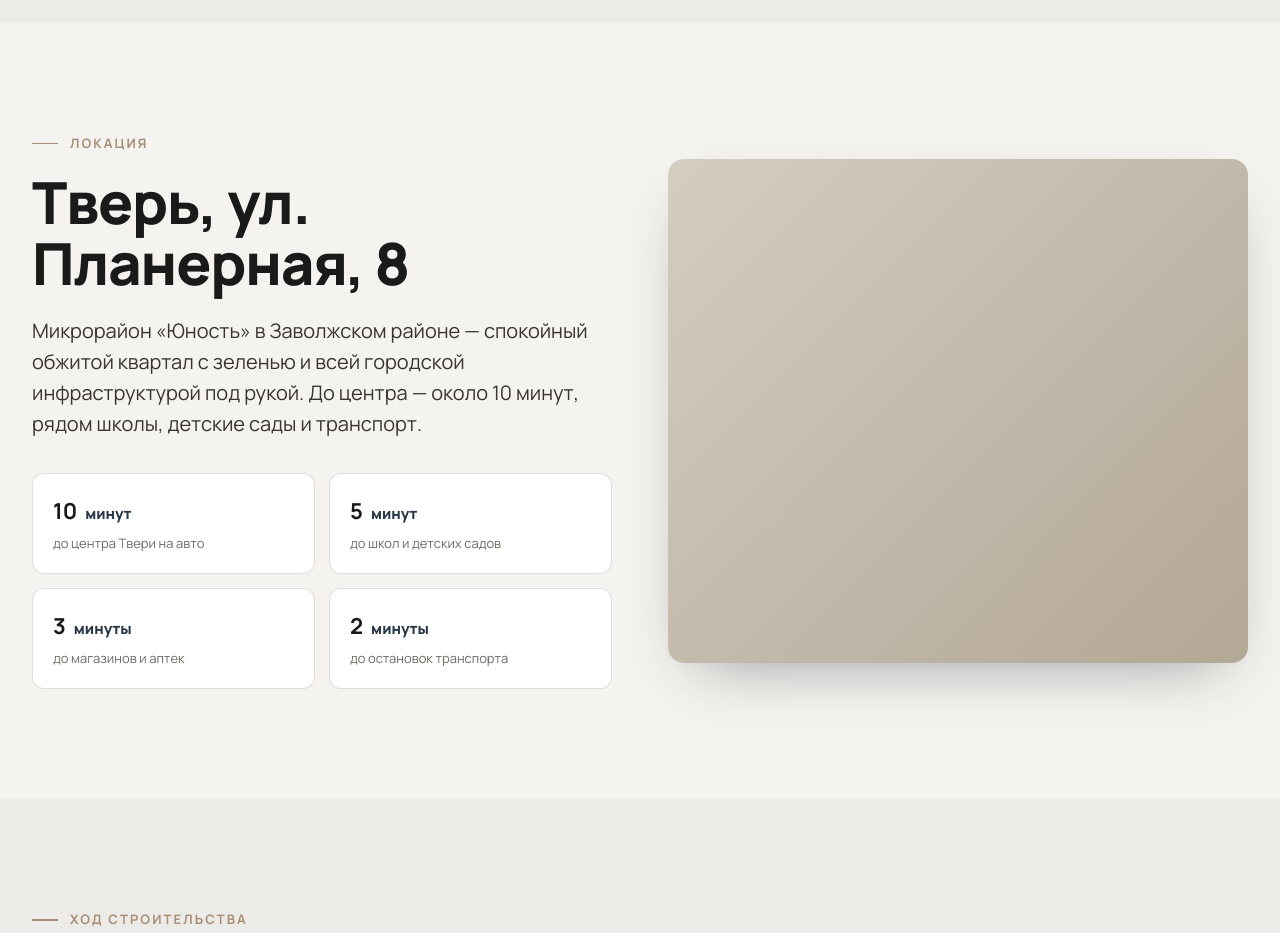
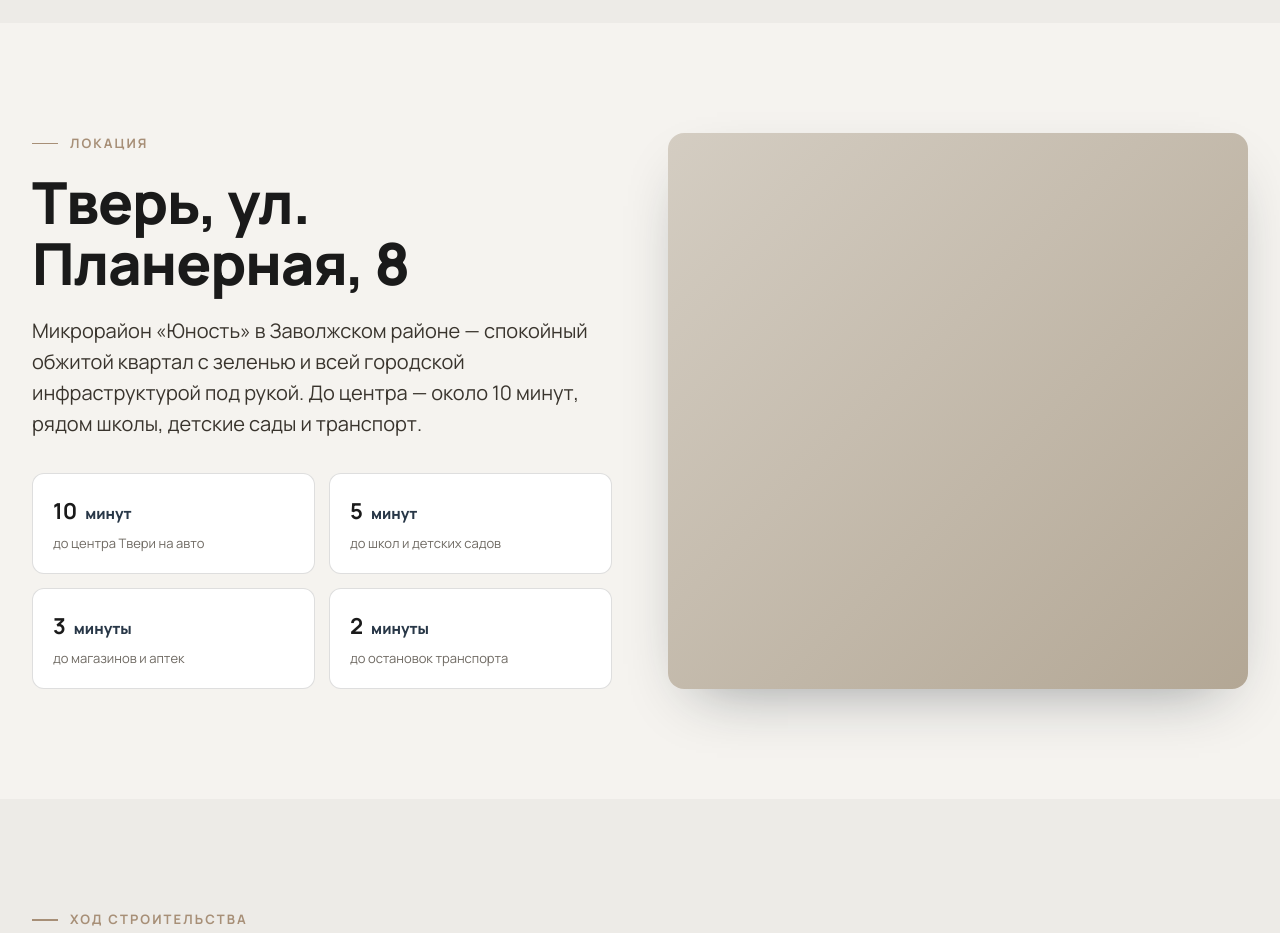
Before and after one commit to RabbitGS/krylya_test, a plain HTML site: page index.html in a window 1280 px wide. Shown: the part 5080-6013 px from the top of the page. Drawn offline with Linux system fonts and the light colour scheme.

Commit message:
Крылья тест: карта растянута по высоте левой колонки локации
align-items:center → stretch, карта height:100% (min 480px) выравнивается по
высоте текст+POI слева. На мобиле (≤1080px) вернул aspect-ratio 1.15.

Co-Authored-By: Claude Opus 4.8 <noreply@anthropic.com>

```diff
--- a/index.html
+++ b/index.html
@@ -225,8 +225,8 @@ input[type=range]::-moz-range-thumb{width:22px;height:22px;border-radius:50%;bac
 
 /* infrastructure */
 .infra{background:var(--bg-soft)}
-.infra-grid{display:grid;grid-template-columns:1fr 1fr;gap:56px;align-items:center}
-.infra-map{border-radius:var(--radius-lg);overflow:hidden;aspect-ratio:1.15;background:linear-gradient(135deg,#d4cdc2,#b3a795);position:relative;box-shadow:var(--shadow)}
+.infra-grid{display:grid;grid-template-columns:1fr 1fr;gap:56px;align-items:stretch}
+.infra-map{border-radius:var(--radius-lg);overflow:hidden;height:100%;min-height:480px;background:linear-gradient(135deg,#d4cdc2,#b3a795);position:relative;box-shadow:var(--shadow)}
 .infra-map img{width:100%;height:100%;object-fit:cover}
 .infra-pin{position:absolute;top:46%;left:50%;transform:translate(-50%,-50%);z-index:2}
 .infra-pin .pmark{width:54px;height:54px;background:var(--tan);border-radius:50% 50% 50% 0;transform:rotate(-45deg);display:flex;align-items:center;justify-content:center;box-shadow:0 10px 24px rgba(0,0,0,.3)}
@@ -345,6 +345,7 @@ footer{background:var(--navy-deep);color:#fff;padding:70px 0 34px}
   .nav-links,.nav-phone{display:none}
   .burger{display:flex}
   .about-grid,.infra-grid,.dev-grid,.lead-grid,.calc{grid-template-columns:1fr;gap:40px}
+  .infra-map{height:auto;min-height:0;aspect-ratio:1.15}
   .apt-grid,.timeline,.gallery-grid{grid-template-columns:repeat(2,1fr)}
   .pay-grid{grid-template-columns:1fr 1fr}
   .strip-grid{grid-template-columns:repeat(2,1fr);gap:26px 20px}
```
